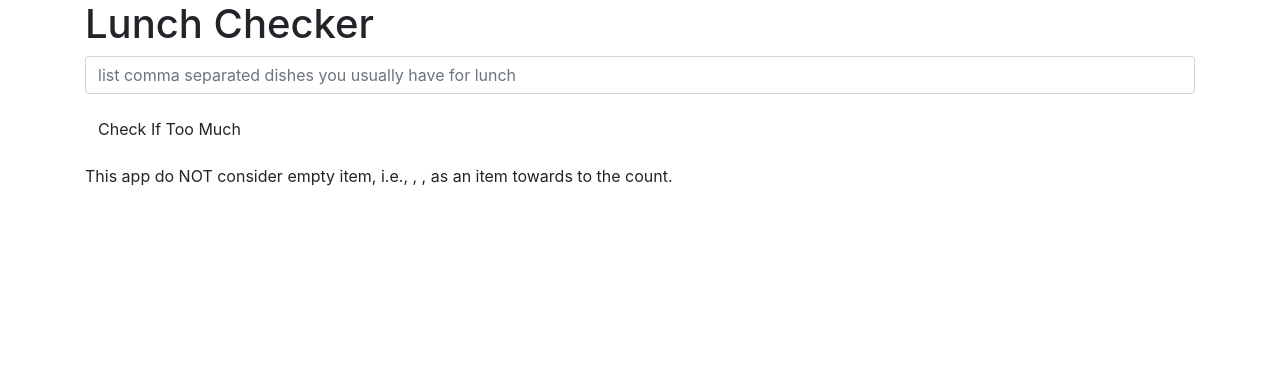
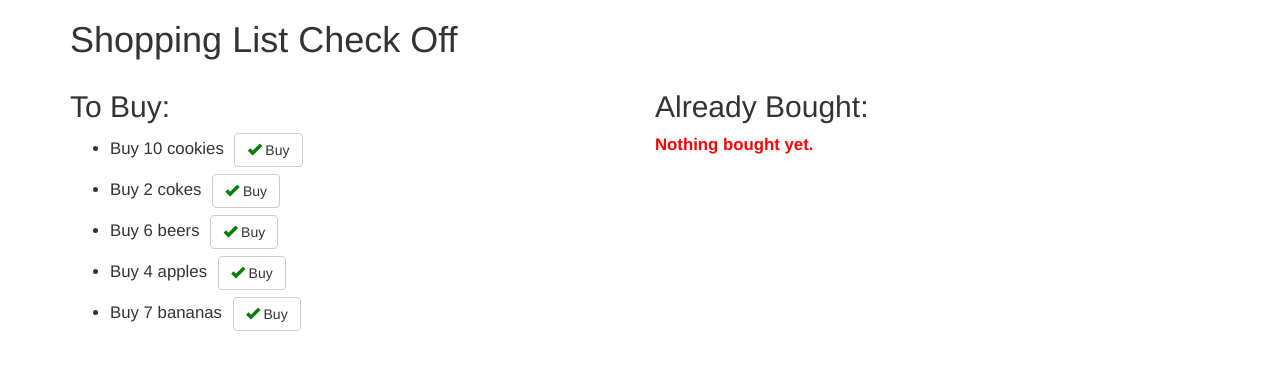
Before and after one commit to naveenreddykvs/Angular_js, a plain HTML site: page index.html in a window 1280 px wide. Drawn offline with nearby package versions, Linux system fonts and the light colour scheme.

Commit message:
2nd week

```diff
--- a/index.html
+++ b/index.html
@@ -1,34 +1,67 @@
-<!doctype html>
-<html lang="en">
+<!DOCTYPE html>
+<html lang="en" ng-app="ShoppingListCheckOff">
+
 <head>
-    <title>Lunch Checker</title>
+    <meta charset="utf-8">
+    <meta http-equiv="X-UA-Compatible" content="IE=edge">
     <meta name="viewport" content="width=device-width, initial-scale=1">
-    <script src="angular_js.js"></script>
-    <script src="module_1.js"></script>
-    <link rel="stylesheet" href="styles/bootstrap.min.css">
+    <title>Shopping List Check Off</title>
+    <meta name="viewport" content="width=device-width, initial-scale=1">
+    <link rel="stylesheet" href="https://maxcdn.bootstrapcdn.com/bootstrap/3.3.7/css/bootstrap.min.css" integrity="sha384-BVYiiSIFeK1dGmJRAkycuHAHRg32OmUcww7on3RYdg4Va+PmSTsz/K68vbdEjh4u" crossorigin="anonymous">
+    <!-- HTML5 shim and Respond.js for IE8 support of HTML5 elements and media queries -->
+    <!-- WARNING: Respond.js doesn't work if you view the page via file:// -->
+    <!--[if lt IE 9]>
+      <script src="https://oss.maxcdn.com/html5shiv/3.7.3/html5shiv.min.js"></script>
+      <script src="https://oss.maxcdn.com/respond/1.4.2/respond.min.js"></script>
+    <![endif]-->
     <style>
-      .message { font-size: 1.3em; font-weight: bold; }
+    .emptyMessage {
+        font-weight: bold;
+        color: red;
+        font-size: 1.2em;
+    }
+
+    li {
+        margin-bottom: 7px;
+        font-size: 1.2em;
+    }
+
+    li > button {
+        margin-left: 6px;
+    }
+
+    button > span {
+        color: green;
+    }
     </style>
 </head>
-<body ng-app="LunchCheck">
-   <div class="container" ng-controller="LunchCheckController">
-     <h1>Lunch Checker</h1>
 
-         <div class="form-group">
-             <input id="lunch-menu" type="text"
-             placeholder="list comma separated dishes you usually have for lunch"
-             class="form-control" ng-model="dishes">
+<body>
+    <div class="container">
+        <h1>Shopping List Check Off</h1>
+        <div class="row">
+            <!-- To Buy List -->
+            <div class="col-md-6" ng-controller="ToBuyController as toBuyList">
+                <h2>To Buy:</h2>
+                <ul>
+                    <li ng-repeat="item in toBuyList.items">Buy {{item.quantity}} {{item.name}}
+                        <button class="btn btn-default" ng-click="toBuyList.buyItem($index)"><span class="glyphicon glyphicon-ok"></span> Buy</button>
+                    </li>
+                </ul>
+                <div ng-if="toBuyList.items.length == 0" class="emptyMessage">Everything is bought!</div>
             </div>
-         <div class="form-group">
-             <button class="btn btn-default" ng-click="checkDishes()">Check If Too Much</button>
+            <!-- Already Bought List -->
+            <div class="col-md-6" ng-controller="AlreadyBoughtController as alreadyBoughtList">
+                <h2>Already Bought:</h2>
+                <ul>
+                    <li ng-repeat="item in alreadyBoughtList.items">Bought {{item.quantity}} {{item.name}}</li>
+                </ul>
+                <div ng-if="alreadyBoughtList.items.length == 0" class="emptyMessage">Nothing bought yet.</div>
             </div>
-         <div class="form-group message">
-           {{message}}
         </div>
+    </div>
+    <script src="angular_js.js"></script>
+    <script src="module_2.js"></script>
+</body>
 
-         <div>This app do NOT consider empty item, i.e., , , as an item towards to the count. </div>
-
-   </div>
-
-</body>
 </html>
```
Lines whose indentation alone changed are shown as unchanged.
